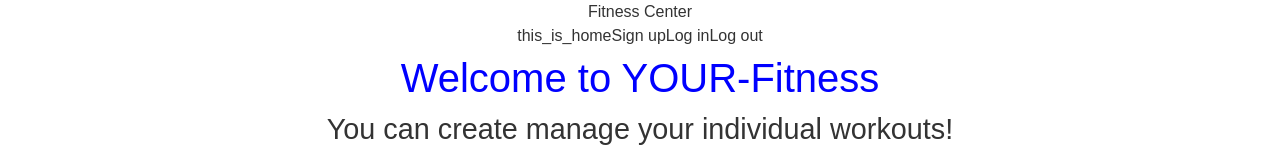
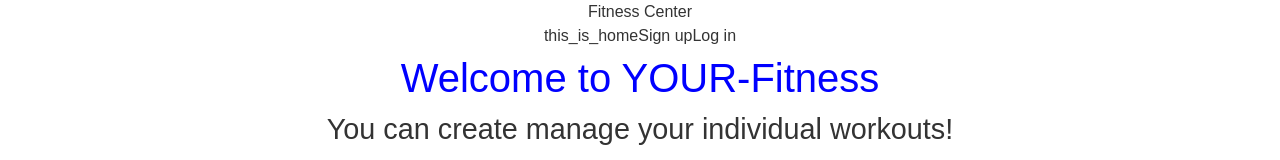
Before and after one commit to jachyman/frontend_hand_in_2, a Next.js app: page / in a window 1280 px wide. Shown: the top 160 px of the page. Built offline with nearby package versions, Linux system fonts and the light colour scheme; a web font is replaced by a local one.

Commit message:
removing logout from home

```diff
--- a/src/app/ui/dashboard/top-bar.tsx
+++ b/src/app/ui/dashboard/top-bar.tsx
@@ -44,11 +44,14 @@ export default function TopBar({ links = [] }: { links?: { name: string; href: s
 
           ))}
 
-        <button
-        onClick={logout}
-        className="px-4 py-2 bg-red-500 text-white rounded"
-        > Log out
-        </button>
+        {!(pathname.endsWith('/') || pathname.endsWith("/log-in")) && (
+            <button
+              onClick={logout}
+              className="px-4 py-2 bg-red-500 text-white rounded"
+            >
+              Log out
+            </button>
+          )}
         </div>
       </div>
     </nav>
```
